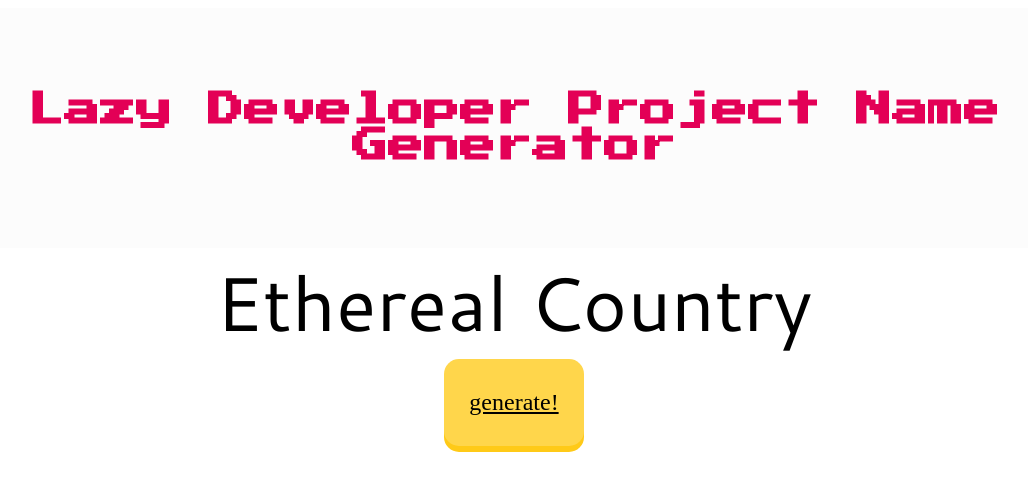
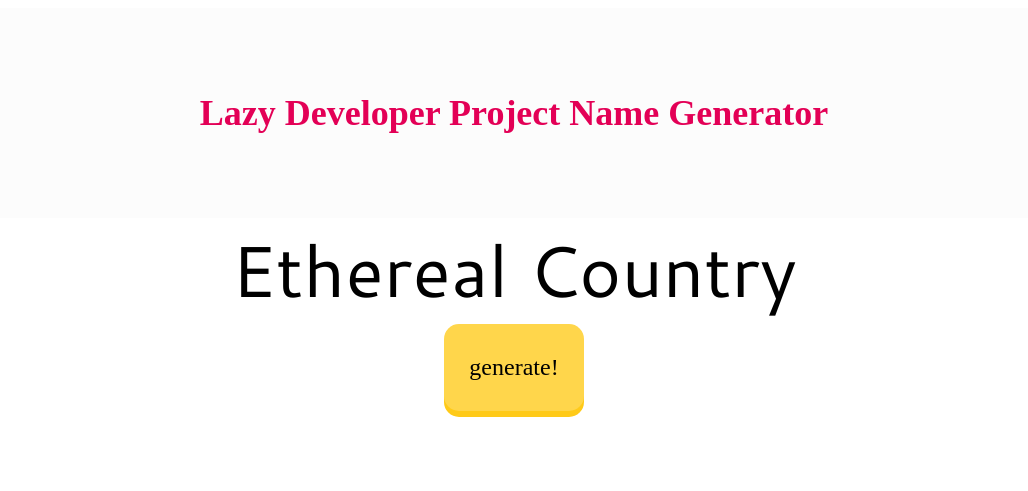
Before and after one commit to robotmlg/help-me-name-my-project, a Django app: page / in a window 1280 px wide. Shown: the top 491 px of the page, without its empty margins (126-1154 px from the left). Run offline with Django 4.2, Linux system fonts and the light colour scheme; some web fonts are replaced.

Commit message:
Update index.html

```diff
--- a/name_project/templates/index.html
+++ b/name_project/templates/index.html
@@ -13,7 +13,7 @@
 
 h1
 {
-	font-family: start;
+	font-family: pstart;
 	color:#e30056;
 	font-size: 36px;
 	text-align: center;
@@ -22,7 +22,7 @@ h1
 body
 {
 	font-family: reg;
-font-size: 76px;
+	font-size: 72px;
 	text-align: center;
 	overflow: hidden;
 }
@@ -30,6 +30,7 @@ font-size: 76px;
 a:link, a:visited
 {
 	font-family: pixels;
+	text-decoration: none;
   	display: inline-block;
   	padding: 30px 25px;
   	font-size: 24px;
```
